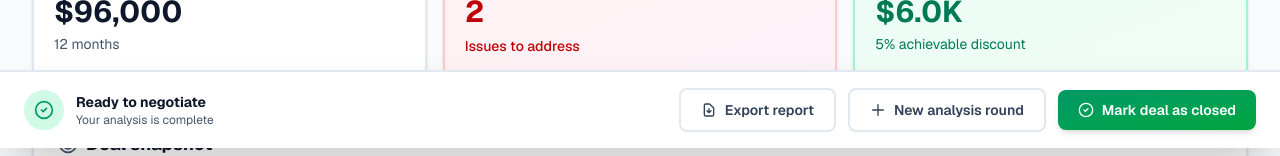
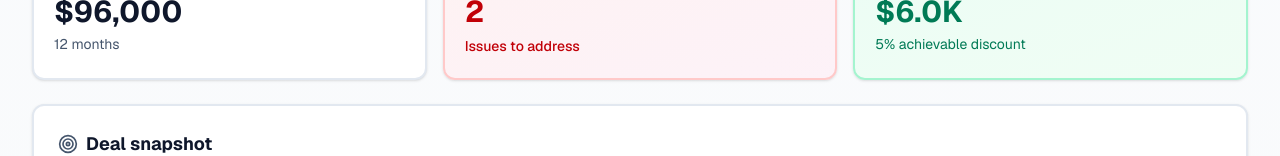
Before and after one commit to Boomchakalala/Dealcheck, a Next.js app: page /example in a window 1280 px wide. Shown: the part 652-808 px from the top of the page. Built offline with nearby package versions, Linux system fonts and the light colour scheme; no server answers.

Commit message:
Sandbox autosave

```diff
--- a/src/components/OutputDisplay.tsx
+++ b/src/components/OutputDisplay.tsx
@@ -1039,41 +1039,6 @@ export function OutputDisplay({ output, roundId }: OutputDisplayProps) {
         </div>
       </div>
 
-      {/* ══════════════════════════════════════════════════════════════ */}
-      {/* BOTTOM ACTION BAR - Fixed */}
-      {/* ══════════════════════════════════════════════════════════════ */}
-      <div className="fixed bottom-0 left-0 right-0 bg-white border-t-2 border-slate-200 shadow-2xl z-50">
-        <div className="max-w-7xl mx-auto px-6 py-4 flex items-center justify-between">
-          <div className="flex items-center gap-3">
-            <div className="w-10 h-10 rounded-full bg-emerald-100 flex items-center justify-center">
-              <CheckCircle2 className="w-5 h-5 text-emerald-600" />
-            </div>
-            <div>
-              <p className="text-sm font-bold text-slate-900">Ready to negotiate</p>
-              <p className="text-xs text-slate-600">Your analysis is complete</p>
-            </div>
-          </div>
-
-          <div className="flex items-center gap-3">
-            <button className="px-5 py-2.5 rounded-lg flex items-center gap-2 font-semibold text-sm bg-white text-slate-700 border-2 border-slate-200 hover:bg-slate-50 transition-all">
-              <svg className="w-4 h-4" fill="none" viewBox="0 0 24 24" stroke="currentColor">
-                <path strokeLinecap="round" strokeLinejoin="round" strokeWidth={2} d="M12 10v6m0 0l-3-3m3 3l3-3m2 8H7a2 2 0 01-2-2V5a2 2 0 012-2h5.586a1 1 0 01.707.293l5.414 5.414a1 1 0 01.293.707V19a2 2 0 01-2 2z" />
-              </svg>
-              <span>Export report</span>
-            </button>
-            <button className="px-5 py-2.5 rounded-lg flex items-center gap-2 font-semibold text-sm bg-white text-slate-700 border-2 border-slate-200 hover:bg-slate-50 transition-all">
-              <svg className="w-4 h-4" fill="none" viewBox="0 0 24 24" stroke="currentColor">
-                <path strokeLinecap="round" strokeLinejoin="round" strokeWidth={2} d="M12 4v16m8-8H4" />
-              </svg>
-              <span>New analysis round</span>
-            </button>
-            <button className="px-5 py-2.5 rounded-lg flex items-center gap-2 font-semibold text-sm bg-gradient-to-br from-emerald-600 to-green-600 text-white hover:from-emerald-700 hover:to-green-700 transition-all shadow-md">
-              <CheckCircle2 className="w-4 h-4" />
-              <span>Mark deal as closed</span>
-            </button>
-          </div>
-        </div>
-      </div>
     </div>
   )
 }
```
